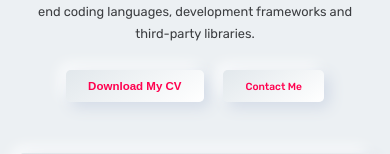
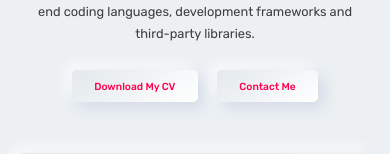
Before and after one commit to nasim67reja/protfolio, a React (Create React App) app: page /#/home in a window 390 px wide. Shown: the part 361-515 px from the top of the page. Built offline with nearby package versions, Linux system fonts and the light colour scheme.

Commit message:
Responsive : Contact Page

```diff
--- a/src/components/Body/Info.js
+++ b/src/components/Body/Info.js
@@ -21,7 +21,14 @@ const Info = () => {
         languages, development frameworks and third-party libraries.
       </p>
       <div className={styles.btnList}>
-        <button className={styles.btn}>Download My CV</button>
+        <a
+          href="https://drive.google.com/file/d/1Ska4peWksNLxh9pd9BLiNCZ-uRq-FREP/view?usp=sharing"
+          target="_blank"
+          rel="noreferrer"
+          className={styles.btn}
+        >
+          Download My CV
+        </a>
         <Link to="/contact" className={styles.btn}>
           Contact Me
         </Link>
--- a/src/components/Contact/ContactPage.js
+++ b/src/components/Contact/ContactPage.js
@@ -5,7 +5,7 @@ import Form from "./Form";
 const ContactPage = () => {
   return (
     <section className={styles.contact}>
-      <div className="container grid grid-2-cols">
+      <div className={styles.container}>
         <div className={styles.textBox}>
           <Textbox />
         </div>
--- a/src/components/Contact/ContactPage.module.css
+++ b/src/components/Contact/ContactPage.module.css
@@ -1,3 +1,10 @@
+.container {
+  max-width: 136rem;
+  padding: 0 3rem;
+  margin: 0 auto;
+  display: grid;
+  grid-template-columns: repeat(2, 1fr);
+}
 .textBox {
   /* background-color: yellow; */
   padding: 1rem 3rem;
@@ -6,3 +13,11 @@
   /* border: 2px solid black; */
   padding: 1rem 3rem;
 }
+
+@media (max-width: 60em) {
+  .container {
+    grid-template-columns: 1fr;
+    max-width: 70rem;
+    gap: 4rem;
+  }
+}
```
